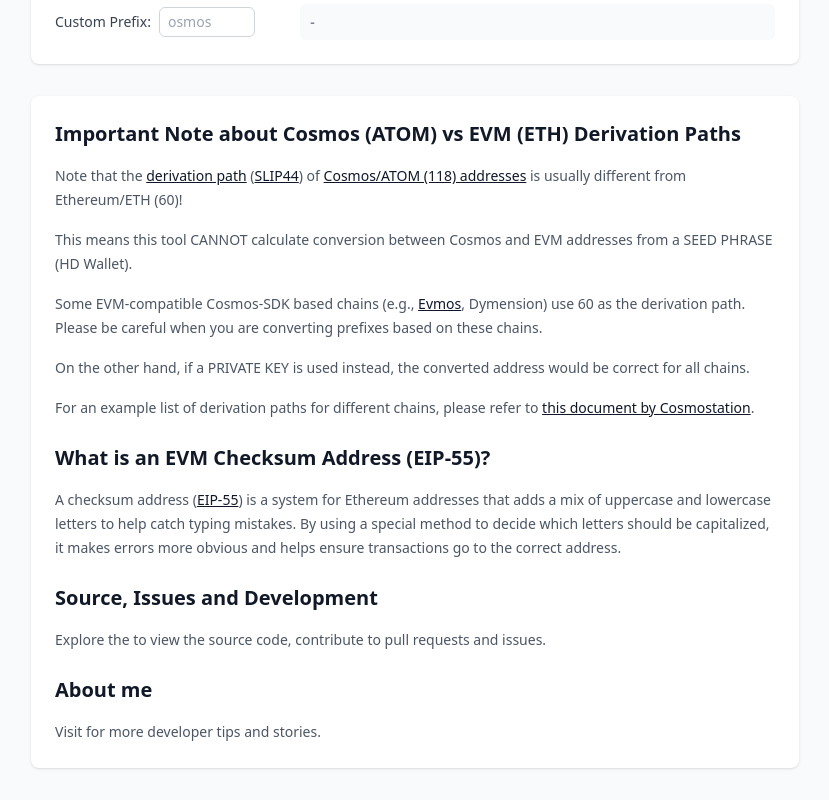
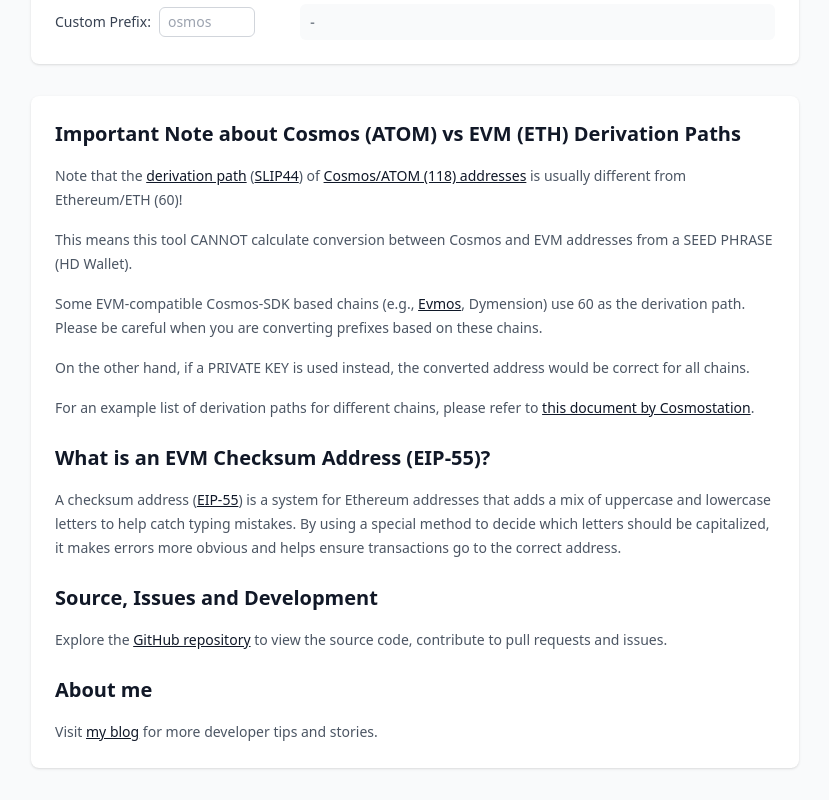
Before and after one commit to williamchong/bech32-web-converter, a Nuxt app: page / in a window 1280 px wide. Shown: the part 478-1278 px from the top of the page, without its empty margins (225-1054 px from the left). Built offline with nearby package versions, Linux system fonts and the light colour scheme.

Commit message:
🐛 Fix invalid i18n interpolation

```diff
--- a/pages/index.vue
+++ b/pages/index.vue
@@ -139,9 +139,7 @@
           <div class="prose prose-sm max-w-none text-gray-600">
             <p>
               <i18n-t keypath="source.text" scope="global">
-                <template #0>
-                  <a href="https://github.com/williamchong/bech32-web-converter">{{ $t('links.github') }}</a>
-                </template>
+                <a href="https://github.com/williamchong/bech32-web-converter">{{ $t('links.github') }}</a>
               </i18n-t>
             </p>
           </div>
@@ -152,9 +150,7 @@
           <div class="prose prose-sm max-w-none text-gray-600">
             <p>
               <i18n-t keypath="about.text" scope="global">
-                <template #0>
-                  <a href="https://blog.williamchong.cloud">{{ $t('links.blog') }}</a>
-                </template>
+                <a href="https://blog.williamchong.cloud">{{ $t('links.blog') }}</a>
               </i18n-t>
             </p>
           </div>
```
